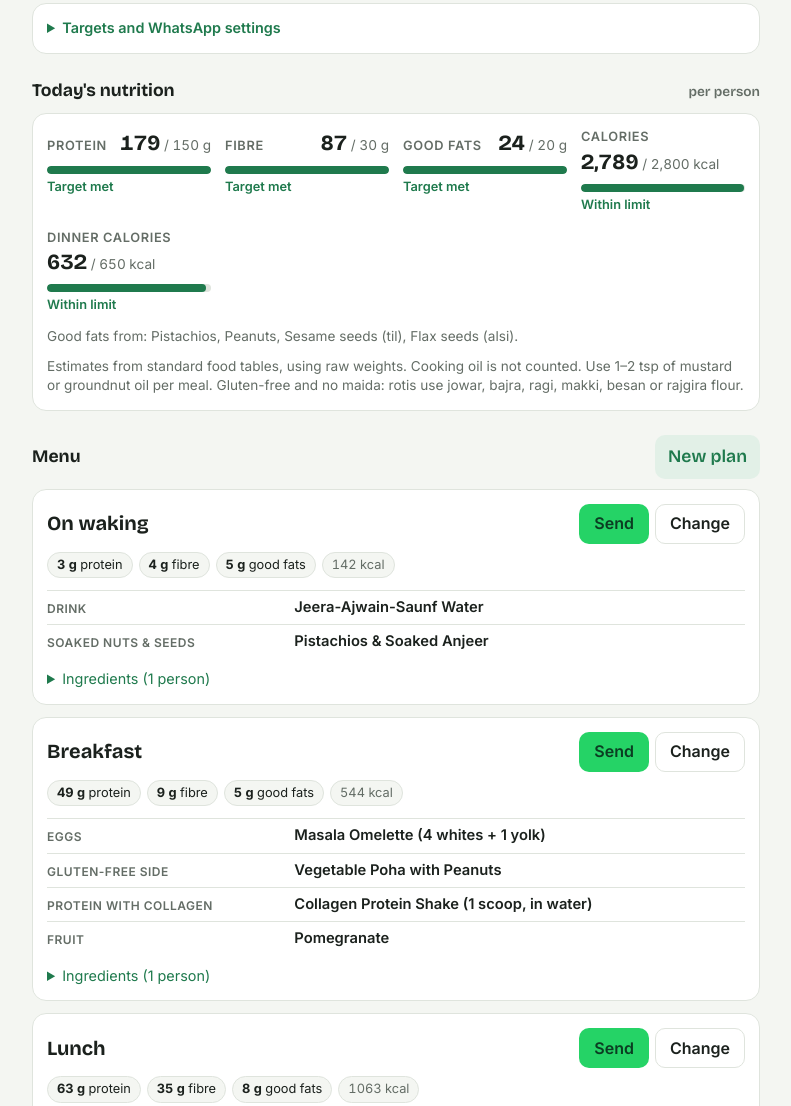
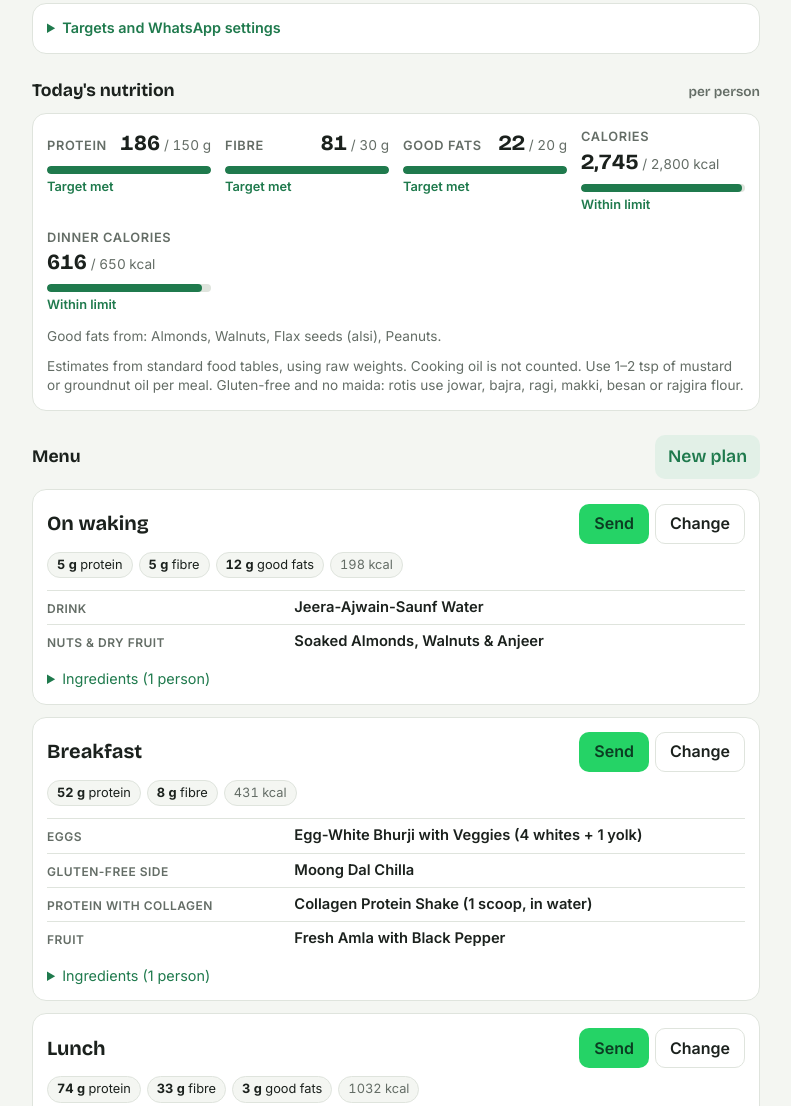
Before and after one commit to abhishek419sharma/Firstofmany, a plain HTML site: page index.html in a window 1280 px wide. Shown: the part 431-1537 px from the top of the page, without its empty margins (244-1035 px from the left). Drawn offline with nearby package versions, Linux system fonts and the light colour scheme.

Commit message:
Fixed morning almonds, walnuts and anjeer
Co-Authored-By: Claude Sonnet 5.5 <noreply@anthropic.com>
Claude-Session: https://claude.ai/code/session_0111BiCcCWEZN2hFyxC6ewWf

```diff
--- a/app.js
+++ b/app.js
@@ -647,7 +647,7 @@ function nutritionChips(n, withKcal) {
     withKcal ? el("span", { class: "chip muted" }, `${Math.round(n.kcal)} kcal`) : null);
 }
 
-const POOL_NOTE = { wake: "Unsweetened", tea: "Unsweetened", chutney: "No added salt" };
+const POOL_NOTE = { wake: "Unsweetened", nuts: "Soak overnight", tea: "Unsweetened", chutney: "No added salt" };
 
 // The small grey line under a dish: a note, then nutrition when it is worth showing.
 function rowSub(slot, r) {
--- a/index.html
+++ b/index.html
@@ -186,7 +186,8 @@
       <li><b>No maida, no fried food, no added sugar:</b> dishes are roasted, steamed, grilled or pressure-cooked with a light tadka. Sweetness comes only from whole fruit and a little soaked anjeer.</li>
       <li><b>No red chilli:</b> masalas use black pepper, ajwain, garam masala and dhania-jeera. Fresh green chilli is small and optional, so skip it if it upsets your stomach.</li>
       <li><b>No soya</b> anywhere in the menu.</li>
-      <li><b>Buttermilk and flax daily:</b> lunch always includes chaas with ground flax (alsi). Flax, chia, sunflower, pumpkin and sesame seeds also rotate through the soaked nuts, salads and chutneys.</li>
+      <li><b>Every morning:</b> soaked almonds, walnuts and anjeer, plus a warm digestive drink. Anjeer is a traditional help for sluggish bowels and has natural sugar, so the portion is small.</li>
+      <li><b>Buttermilk and flax daily:</b> lunch always includes chaas with ground flax (alsi). Flax, chia, pumpkin and sesame seeds also appear in chutneys, drinks and snacks.</li>
       <li><b>Breakfast always has</b> 4 egg whites + 1 yolk and a collagen protein shake. Collagen lacks the amino acid tryptophan, so it counts toward your protein total but does not replace eggs, dal and dahi.</li>
       <li><b>Light dinner:</b> no dal or legumes (dals, rajma, chana, sprouts, besan), a smaller roti, and no rich or heavy dishes such as paneer gravies or egg curry. Those stay at lunch. Try to finish dinner 2–3 hours before bed.</li>
       <li><b>Sluggish bowels:</b> the planner favours fibre-rich fruit (papaya, guava, pear), flax and chia, soaked anjeer, greens and dahi, and starts the day with warm water drinks. Fibre works best with plenty of water. If the problem continues, or there is pain or blood, see a doctor.</li>
--- a/recipes.js
+++ b/recipes.js
@@ -17,7 +17,7 @@
 //     dishes are avoided.
 //
 // A day is built like this:
-//   On waking = digestive drink + soaked nuts & seeds
+//   On waking = digestive drink + soaked almonds, walnuts & anjeer (fixed)
 //   Breakfast = egg dish + gluten-free side + collagen shake + fruit
 //   Lunch  = dal + sabzi + saag + salad + dahi + chutney + roti/rice
 //            (+ optional side) + chaas with flax + haldi-nimbu tea
@@ -193,21 +193,10 @@ const RECIPES = {
       i("Chia seeds", 10), i("Lemon", 0.5, "pcs")] },
   ],
 
+  // Fixed every morning: soaked almonds, walnuts and anjeer.
   nuts: [
-    { id: "almond-walnut", name: "Soaked Almonds & Walnuts", diet: "veg", ingredients: [
-      i("Almonds", 10), i("Walnuts", 10)] },
-    { id: "almond-seeds", name: "Soaked Almonds with Pumpkin & Sunflower Seeds", diet: "veg", ingredients: [
-      i("Almonds", 8), i("Pumpkin seeds", 8), i("Sunflower seeds", 8)] },
-    { id: "walnut-alsi-til", name: "Walnuts with Roasted Alsi & Til", diet: "veg", ingredients: [
-      i("Walnuts", 10), i("Flax seeds (alsi)", 8), i("Sesame seeds (til)", 6)] },
-    { id: "pista-anjeer", name: "Pistachios & Soaked Anjeer", diet: "veg", ingredients: [
-      i("Pistachios", 12), i("Anjeer (dried fig)", 30)] },
-    { id: "makhana-seeds", name: "Roasted Makhana with Pumpkin Seeds", diet: "veg", ingredients: [
-      i("Makhana (fox nuts)", 20), i("Pumpkin seeds", 10)] },
-    { id: "cashew-almond-pista", name: "Cashews, Almonds & Pistachios", diet: "veg", ingredients: [
-      i("Cashews", 8), i("Almonds", 8), i("Pistachios", 8)] },
-    { id: "seed-mix", name: "Seed Mix (Alsi, Sunflower, Pumpkin, Til)", diet: "veg", ingredients: [
-      i("Flax seeds (alsi)", 6), i("Sunflower seeds", 6), i("Pumpkin seeds", 6), i("Sesame seeds (til)", 6)] },
+    { id: "almond-walnut-anjeer", name: "Soaked Almonds, Walnuts & Anjeer", diet: "veg", ingredients: [
+      i("Almonds", 10), i("Walnuts", 10), i("Anjeer (dried fig)", 30)] },
   ],
 
   // ---- Breakfast: egg dish + gluten-free side + collagen shake + fruit ----
@@ -561,7 +550,7 @@ const MEAL_GROUPS = [
 
 const SLOTS = [
   { key: "wakeDrink",      group: "morning",   part: "drink",   label: "Drink",                 pool: "wake" },
-  { key: "wakeNuts",       group: "morning",   part: "nuts",    label: "Soaked nuts & seeds",   pool: "nuts" },
+  { key: "wakeNuts",       group: "morning",   part: "nuts",    label: "Nuts & dry fruit",    pool: "nuts" },
   { key: "breakfastEgg",   group: "breakfast", part: "egg",     label: "Eggs",                  pool: "eggs" },
   { key: "breakfastSide",  group: "breakfast", part: "bside",   label: "Gluten-free side",      pool: "bside" },
   { key: "breakfastCollagen", group: "breakfast", part: "collagen", label: "Protein with collagen", pool: "collagen" },
--- a/superfoods.js
+++ b/superfoods.js
@@ -29,16 +29,10 @@ const SUPERFOODS = {
     why: "Calcium (about 88 mg per tablespoon), magnesium and lignans." },
   "Pumpkin seeds": { group: "Nuts & seeds", kind: "fact",
     why: "Protein, magnesium, zinc and iron." },
-  "Sunflower seeds": { group: "Nuts & seeds", kind: "fact",
-    why: "Vitamin E, magnesium and unsaturated fats." },
   "Almonds": { group: "Nuts & seeds", kind: "fact",
     why: "Vitamin E, fibre and unsaturated fats. Traditionally eaten soaked overnight." },
   "Walnuts": { group: "Nuts & seeds", kind: "fact",
     why: "The nut richest in plant omega-3 (ALA)." },
-  "Pistachios": { group: "Nuts & seeds", kind: "fact",
-    why: "Protein and fibre with unsaturated fats." },
-  "Cashews": { group: "Nuts & seeds", kind: "fact",
-    why: "Unsaturated fats, magnesium and zinc." },
   "Peanuts": { group: "Nuts & seeds", kind: "fact",
     why: "Protein and unsaturated fats at a low price." },
   "Makhana (fox nuts)": { group: "Nuts & seeds", kind: "fact",
@@ -95,8 +89,6 @@ const SUPERFOODS = {
     why: "Human evidence is for concentrated cumin, not tea, so this is mainly traditional use." },
   "Ajwain (carom seeds)": { group: "Herbs & spices", kind: "traditional",
     why: "Traditional for gas and bloating; human trials are scarce. Avoid large amounts in pregnancy." },
-  "Tulsi leaves": { group: "Herbs & spices", kind: "traditional",
-    why: "Holy basil, a traditional herb for kadha and tea." },
   "Haldi (turmeric powder)": { group: "Herbs & spices", kind: "traditional",
     why: "Curcumin is studied for inflammation. Black pepper helps it absorb." },
   "Methi seeds": { group: "Herbs & spices", kind: "traditional",
```
Also changed, not shown: 1 other file.
